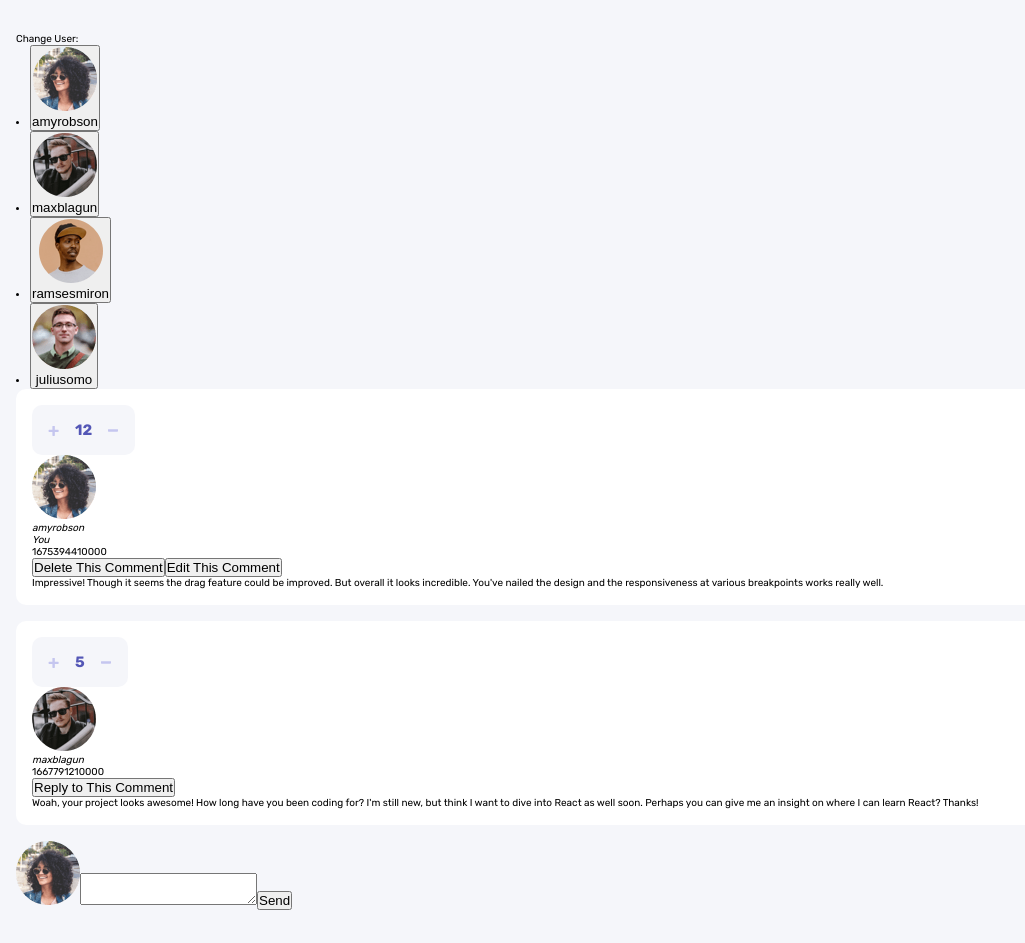
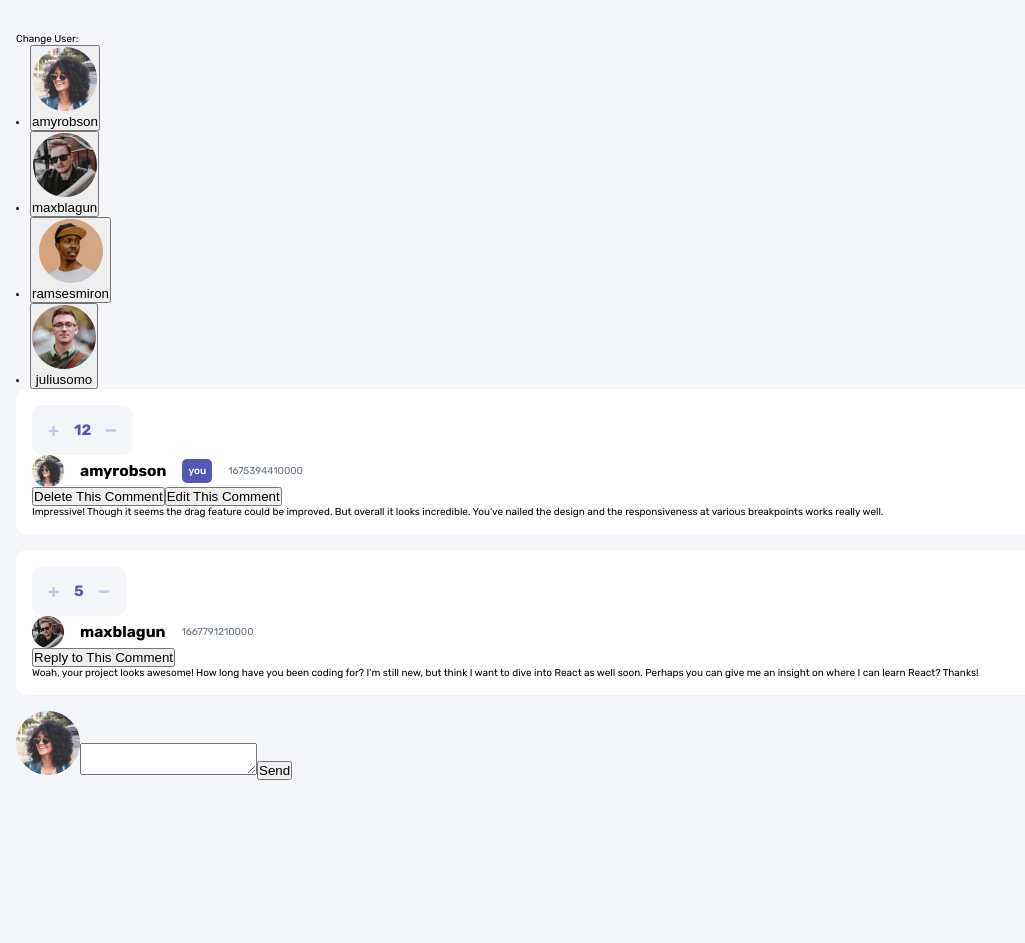
Before and after one commit to salomonalb/interactive-comment-section, a React (Vite) app: page / in a window 1280 px wide. Shown: the whole page, without its empty margins (0-1025 px from the left). After the commit the page ends 813 px from the top, so only its background shows below. Built offline with nearby package versions, Linux system fonts and the light colour scheme.

Commit message:
ore styles, changed some logic

```diff
--- a/src/components/CommentComp.tsx
+++ b/src/components/CommentComp.tsx
@@ -88,6 +88,9 @@ function CommentComp({ commentObj }: commentProps) {
     setIsReplying(false);
   }, [user]);
 
+  // i can move the votes component, the info component, and the actions component
+  // to their own files later
+
   return (
     <article className="comment">
       {isDeleting ? (
@@ -98,44 +101,35 @@ function CommentComp({ commentObj }: commentProps) {
       ) : null}
 
       <div className="comment__votes-container">
-        {user.username !== commentObj.author.username ? (
-          <button className="comment__upvote" onClick={handleUpvote}>
+          <button className="comment__upvote" onClick={ user.username !== commentObj.author.username ? handleUpvote: undefined}>
             <img src={plusIcon} alt="upvote" />
           </button>
-        ) : (
-          <button className="comment__upvote">
-            <img src={plusIcon} alt="upvote" />
-          </button>
-        )}
 
         <p className="comment__votes">{commentObj.votes}</p>
 
-        {user.username !== commentObj.author.username ? (
-          <button className="comment__downvote" onClick={handleDownvote}>
+          <button className="comment__downvote" onClick={user.username !== commentObj.author.username ? handleDownvote: undefined}>
             <img src={minusIcon} alt="downvote" />
           </button>
-        ) : (
-          <button className="comment__downvote">
-            <img src={minusIcon} alt="downvote" />
-          </button>
-        )}
+      </div>
+
+      <div className="comment__info-container">
+        <div className="comment__avatar-container">
+          <img className="comment__avatar"
+            src={commentObj.author.avatar}
+            alt={commentObj.author.username}
+          />
+        </div>
+        <address className="comment__username-container" >
+          <p className="comment__username" >{commentObj.author.username}</p>
+          {user.username === commentObj.author.username ? (
+            <span className="comment__tag">you</span>
+          ) : null}
+        </address>
+        <time className="comment__date" dateTime="">{commentObj.date}</time>
       </div>
 
       <div>
-        <p>
-          <img
-            src={commentObj.author.avatar}
-            alt={commentObj.author.username}
-          />
-        </p>
-        <address>
-          <p>{commentObj.author.username}</p>
-          {user.username === commentObj.author.username ? (
-            <span>You</span>
-          ) : null}
-        </address>
-        <p>{commentObj.date}</p>
-        {user.username === commentObj.author.username ? (
+      {user.username === commentObj.author.username ? (
           <button onClick={handleDelete}>Delete This Comment</button>
         ) : null}
         {user.username !== commentObj.author.username ? (
--- a/src/styles/_commentComp.scss
+++ b/src/styles/_commentComp.scss
@@ -12,7 +12,7 @@
     width: max-content;
     padding: 1.6rem;
     border-radius: 1rem;
-    gap: 1.6rem;
+    gap: 1.5rem;
     align-items: center;
   }
   &__upvote,
@@ -21,10 +21,49 @@
     border: none;
     display: flex;
     align-items: center;
+    justify-content: center;
   }
   &__votes {
     font-weight: $Font-heavy;
     color: $Moderate-blue;
     font-size: 1.5rem;
   }
+  &__info-container {
+    display: flex;
+    gap: 1.6rem;
+    align-content: center;
+  }
+  &__avatar-container {
+    width: max-content;
+    display: grid;
+    place-items: center;
+  }
+  &__avatar {
+    width: 3.2rem;
+    height: 3.2rem;
+  }
+  &__username-container {
+    display: flex;
+    gap: 1.6rem;
+    align-items: center;
+    justify-content: center;
+  }
+  &__username {
+    font-weight: $Font-heavy;
+    font-style: normal;
+    font-size: 1.55rem;
+  }
+  &__tag {
+    font-style: normal;
+    color: $White;
+    background-color: $Moderate-blue;
+    padding: .6rem;
+    font-weight: $Font-medium;
+    border-radius: .5rem;
+  }
+  &__date {
+    color: $Grayish-Blue;
+    display: grid;
+    place-items: center;
+  }
 }
--- a/src/styles/_variables.scss
+++ b/src/styles/_variables.scss
@@ -6,7 +6,7 @@ $Light-grayish-blue: hsl(239, 57%, 85%);
 $Pal-red: hsl(357, 100%, 86%);
 
 $Dark-blue: hsl(212, 24%, 26%);
-$Grayis-Blue: hsl(211, 10%, 45%);
+$Grayish-Blue: hsl(211, 10%, 45%);
 $Light-gray: hsl(223, 19%, 93%);
 $Very-ligh-gray: hsl(228, 33%, 97%);
 $White: hsl(0, 0%, 100%);
```
